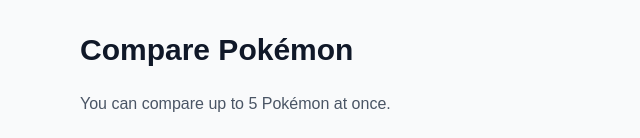
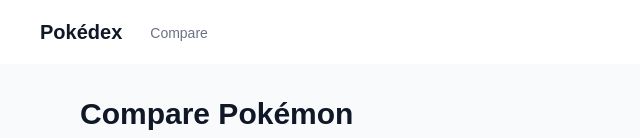
Before and after one commit to ahmadf20/pokedex, a Next.js app: page /compare in a window 1280 px wide. Shown: the top 138 px of the page, without its empty margins (0-640 px from the left). Built offline with nearby package versions, Linux system fonts and the light colour scheme; no server answers.

Commit message:
feat: add navbar to layout

```diff
--- a/src/app/(list)/page.tsx
+++ b/src/app/(list)/page.tsx
@@ -11,10 +11,6 @@
   return (
     <main className="min-h-screen bg-gray-100 p-4 md:p-8">
       <div className="max-w-7xl mx-auto">
-        <h1 className="text-4xl font-bold text-center mb-8 text-gray-800">
-          Pokédex
-        </h1>
-
         <PokemonList data={data} />
       </div>
     </main>
--- a/src/app/compare/components/PokemonComparison.tsx
+++ b/src/app/compare/components/PokemonComparison.tsx
@@ -222,18 +222,18 @@
 
                     return (
                       <div key={stat1.stat.name}>
-                        <div className="flex justify-between mb-2">
+                        <div className="flex justify-between mb-2 gap-2">
                           <span className="text-sm font-medium text-gray-700 capitalize">
                             {formatName(stat1.stat.name)}
                           </span>
-                          <div className="flex gap-4 text-sm flex-wrap">
+                          <div className="flex gap-x-2 text-sm flex-wrap">
                             {pokemonData.map((data, index) => {
                               const statValue = statValues[index];
                               const maxVal = Math.max(...statValues);
                               const isHighest =
                                 statValue === maxVal &&
                                 statValues.filter((v) => v === maxVal)
-                                  .length === 1;
+                                  .length !== statValues.length;
 
                               return (
                                 <span
--- a/src/app/compare/page.tsx
+++ b/src/app/compare/page.tsx
@@ -1,6 +1,6 @@
 "use client";
 
-import { useMemo } from "react";
+import { Suspense, useMemo } from "react";
 import { usePathname, useSearchParams } from "next/navigation";
 import { PokemonComparison } from "./components/PokemonComparison";
 import {
@@ -10,6 +10,14 @@
 import { useRouter } from "next/navigation";
 
 export default function ComparePage() {
+  return (
+    <Suspense>
+      <ComparePageClient />
+    </Suspense>
+  );
+}
+
+function ComparePageClient() {
   const router = useRouter();
   const pathname = usePathname();
   const searchParams = useSearchParams();
@@ -56,7 +64,6 @@
         />
         <PokemonComparison
           selectedPokemons={selectedPokemons}
-          onSelectPokemon={addPokemonToCompare}
           onRemovePokemon={removePokemonFromCompare}
         />
       </div>
--- /dev/null
+++ b/src/app/components/Navbar.tsx
@@ -0,0 +1,43 @@
+"use client";
+
+import Link from "next/link";
+import { usePathname } from "next/navigation";
+import Image from "next/image";
+
+type NavLink = {
+  name: string;
+  href: string;
+};
+
+const navLinks: NavLink[] = [{ name: "Compare", href: "/compare" }];
+
+export function Navbar() {
+  const pathname = usePathname();
+
+  return (
+    <nav className="bg-white shadow-sm">
+      <div className="max-w-7xl mx-auto px-4 sm:px-6 lg:px-8">
+        <div className="flex justify-between h-16">
+          <div className="flex items-center">
+            <Link href="/" className="shrink-0 flex items-center">
+              <span className="ml-2 text-xl font-bold text-gray-900">
+                Pokédex
+              </span>
+            </Link>
+            <div className="hidden sm:ml-6 sm:flex sm:space-x-8">
+              {navLinks.map((link) => (
+                <Link
+                  key={link.name}
+                  href={link.href}
+                  className={`${"border-transparent text-gray-500 hover:text-gray-700"} inline-flex items-center px-1 pt-1 border-b-2 text-sm font-medium`}
+                >
+                  {link.name}
+                </Link>
+              ))}
+            </div>
+          </div>
+        </div>
+      </div>
+    </nav>
+  );
+}
--- a/src/app/layout.tsx
+++ b/src/app/layout.tsx
@@ -2,6 +2,7 @@
 import { Geist, Geist_Mono } from "next/font/google";
 import "./globals.css";
 import { Providers } from "./providers";
+import { Navbar } from "./components/Navbar";
 
 const geistSans = Geist({
   variable: "--font-geist-sans",
@@ -26,9 +27,12 @@
   return (
     <html lang="en">
       <body
-        className={`${geistSans.variable} ${geistMono.variable} antialiased`}
+        className={`${geistSans.variable} ${geistMono.variable} antialiased bg-gray-50`}
       >
-        <Providers>{children}</Providers>
+        <Providers>
+          <Navbar />
+          <div className="min-h-screen">{children}</div>
+        </Providers>
       </body>
     </html>
   );
--- a/src/app/pokemon/[slug]/components/pokemonDetailCard.tsx
+++ b/src/app/pokemon/[slug]/components/pokemonDetailCard.tsx
@@ -22,15 +22,27 @@
   const basicInfo = [
     { label: "Height", value: `${pokemon.height / 10} m` },
     { label: "Weight", value: `${pokemon.weight / 10} kg` },
-    { label: "Base Experience", value: pokemon.base_experience.toString() },
     { label: "Generation", value: species.generation_id.toString() },
     {
+      label: "Base Experience",
+      value: pokemon.base_experience.toString() ?? "Unknown",
+    },
+    {
       label: "Pokemon Habitat",
-      value: capitalize(species.pokemonhabitat.name),
+      value: capitalize(species.pokemonhabitat?.name ?? "Unknown"),
     },
-    { label: "Growth Rate", value: capitalize(species.growthrate.name) },
-    { label: "Capture Rate", value: species.capture_rate.toString() },
-    { label: "Base Happiness", value: species.base_happiness.toString() },
+    {
+      label: "Growth Rate",
+      value: capitalize(species.growthrate?.name ?? "Unknown"),
+    },
+    {
+      label: "Capture Rate",
+      value: species.capture_rate.toString() ?? "Unknown",
+    },
+    {
+      label: "Base Happiness",
+      value: species.base_happiness.toString() ?? "Unknown",
+    },
   ];
 
   return (
@@ -59,7 +71,7 @@
           </Link>
 
           <Link
-            href={`/compare?pokemon1=${pokemon.name}`}
+            href={`/compare?names=${pokemon.name}`}
             className="inline-flex items-center gap-2 px-4 py-2 bg-blue-500 text-white rounded-lg hover:bg-blue-600 transition-colors"
           >
             <svg
```
